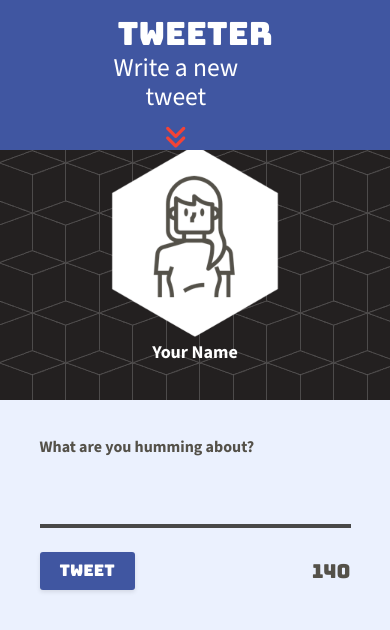
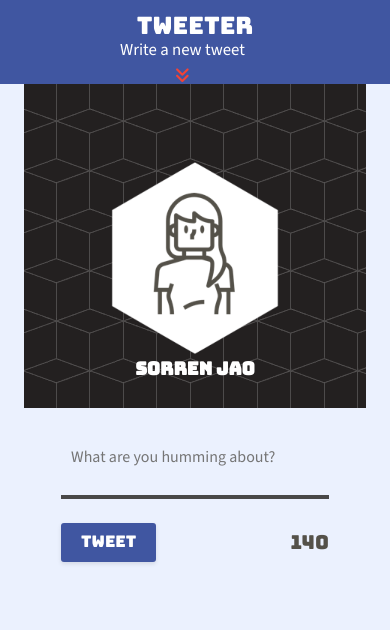
Before and after one commit to SorrenJ/tweeter, a website: page public/index.html in a window 390 px wide. Drawn offline with nearby package versions, Linux system fonts and the light colour scheme; no server answers.

Commit message:
Responsivness, flexbox, flex direction adjustments, fixed left-flex-item

```diff
--- a/public/index.html
+++ b/public/index.html
@@ -7,12 +7,10 @@
     <!-- External CSS -->
     <link rel="stylesheet" href="https://cdnjs.cloudflare.com/ajax/libs/normalize/8.0.1/normalize.min.css" type="text/css" />
 
-
      <!-- Bungee gum Font (properties of rubber and gum)-->
     <link rel="preconnect" href="https://fonts.googleapis.com">
     <link rel="preconnect" href="https://fonts.gstatic.com" crossorigin>
     <link href="https://fonts.googleapis.com/css2?family=Bungee&display=swap" rel="stylesheet">
-
 
       <!-- Source Sans 3 Font -->
 <link rel="preconnect" href="https://fonts.googleapis.com">
@@ -23,17 +21,12 @@
 
     <!-- App CSS -->
     <link rel="stylesheet" href="./styles/layout.css" type="text/css" />
-
     <link rel="stylesheet" href="./styles/nav.css" type="text/css" />
-
     <link rel="stylesheet" href="./styles/header.css" type="text/css" />
-
     <link rel="stylesheet" href="./styles/new-tweet.css" type="text/css" />
-
     <link rel="stylesheet" href="./styles/tweet.css" type="text/css" />
 
     <link rel="stylesheet" href="https://cdnjs.cloudflare.com/ajax/libs/font-awesome/6.5.2/css/all.min.css" integrity="sha512-SnH5WK+bZxgPHs44uWIX+LLJAJ9/2PkPKZ5QiAj6Ta86w+fsb2TkcmfRyVX3pBnMFcV7oQPJkl9QevSCWr3W6A==" crossorigin="anonymous" referrerpolicy="no-referrer" />
-
 
     <!-- External JS -->
     <script src="https://ajax.googleapis.com/ajax/libs/jquery/3.4.1/jquery.min.js"></script>
@@ -48,38 +41,34 @@
   <body>
     <!-- Top nav bar (fixed) -->
     <nav class ="flex-container">
-
       <div class ="flex-item-left"><span>tweeter</span></div>
-
-
       <div class ="flex-item-right">
         <p>Write a new tweet</p>
       <i class="fa-solid fa-angles-down"></i>
     </div>
     </nav>
 
-
-
+<div class ="main-container">
+  <div class = "main-item-left">
     <header class = "hero-banner">
       <div class = header-content>
           <img src="/images/profile-hex.png">
-      <!-- </div> -->
-      <!-- <br class = header-content> -->
-      <!-- <div class = header-content> -->
-          <h2>Your Name</h2>
+          <h2>Sorren Jao</h2>
       </div>
   </header>
-  <div id="empty" class="error">Sorry your tweet cannot be left empty!</div>
-  <div id="overLim" class="error">Sorry your tweet is too long!</div>
-<!-- <button id="btn_test">Test Me</button> -->
+</div>
+
+<div class ="main-item-right">
 </br>
+
     <!-- Page-specific (main) content here -->
     <main class="container">
+      <div id="empty" class="error">Sorry your tweet cannot be left empty!</div>
+      <div id="overLim" class="error">Sorry your tweet is too long!</div>
       <section class="new-tweet">
-        <!-- <h2>Compose Tweet</h2> -->
         <form action="/tweets" method="POST" id="tweet-form">
-          <label for="tweet-text">What are you humming about?</label>
-          <textarea name="text" id="tweet-text"  placeholder=""></textarea>
+          <!-- <label for="tweet-text">What are you humming about?</label> -->
+          <textarea name="text" id="tweet-text"  placeholder="What are you humming about?"></textarea>
           <div>
             <button id="btn" type="submit">Tweet</button>
             <output id="char-counter" name="counter" class="counter" for="tweet-text">140</output>
@@ -87,13 +76,13 @@
         </form>
       </section>
 
-
     </br>
     <p id="results"></p>
 
 <div id="tweet-container"></div>
-
-    </main>
+</main>
+  </div>
+  </div>
     <script src="/scripts/composer-char-counter.js"></script>
 
 
--- a/public/scripts/client.js
+++ b/public/scripts/client.js
@@ -105,7 +105,7 @@ $('.error').hide();
     })
       .then(() => {
         loadTweets(); // Load tweets again to get the new one
-        $('.error').hide();
+        $('.error').slideUp();
       })
       .catch((error) => {
         console.log("error: ", error);
--- a/public/styles/header.css
+++ b/public/styles/header.css
@@ -8,15 +8,18 @@
     text-align: center;
     /* margin-top:200px; */
     padding: 40px;
-    padding-top:100px;
+    /* padding-top:100px; */
     color: white;
     background-image: url("../images/cubes.png");
     background-color: #232020;
+    margin-left: 10%;
+    /* margin-right: 10%; */
 }
 
+
 .header-content{
-    padding-top:0.5em;
-    padding-bottom:0.5em;
+    /* padding-top:0.25em; */
+    /* padding-bottom:0.5em; */
     transform: scale(0.75);
     line-height: 0.01;
 }
@@ -24,3 +27,14 @@
 header br{
 
 }
+
+@media screen and (max-width: 800px) {
+    .hero-banner {
+        margin-left: 0;
+        padding-top:2em;
+    }
+    .header-content{
+        padding-top:100px;
+
+    }
+}
--- a/public/styles/layout.css
+++ b/public/styles/layout.css
@@ -32,3 +32,55 @@ body {
   padding: 10px;
   background-color: inherit;
  }
+
+
+ .main-container {
+  display: flex;
+  width: 100%;
+  /* height: 100%; */
+}
+
+.main-item-left {
+  /* background-color: #4056A1; */
+  font-family: "Bungee", sans-serif;
+  display: flex;
+  /* align-items: center; */
+  flex: 1;
+  width: 40%;
+  margin-top: 100px;
+  position:fixed;
+  top:0;
+}
+
+.main-item-right {
+  /* background-color: #4056A1; */
+  width: 60%;
+  display: flex;
+  /* flex-direction: column; */
+  align-items: center;
+  /* text-align: center; */
+  /* font-size: 0.8em; */
+  /* margin-right: 1.5em; */
+  margin-top: 100px;
+  /* justify-content: center; */
+  position:relative;
+  margin-left: 40%; /* so that it doesnt overlap with left item when it position fixed */
+
+}
+
+
+ @media screen and (max-width: 800px) {
+  .main-container {
+    flex-direction: column;
+    padding-top: 0.5em;
+}
+
+.main-item-right, .main-item-left {
+    flex: 100%;
+    text-align: center;
+    margin: 0;
+    padding: 0 1.5em;
+    width: 100%;
+    position:relative;
+}
+}
--- a/public/styles/nav.css
+++ b/public/styles/nav.css
@@ -1,14 +1,15 @@
 nav {
   font-weight: 400;
   font-style: normal;
-  font-size: 2em;
+  font-size: 1.5em;
   background-color: #4056A1;
   color: #FFFFFF;
   position: fixed;
   top: 0;
   width: 100vw;
   z-index: 1;
-  height: 120px;
+  /* height: 120px; */
+  height: 80px;
   display: flex;
   align-items: center;
   justify-content: space-between;
@@ -35,7 +36,7 @@ nav {
   flex-direction: column;
   align-items: center;
   text-align: center;
-  font-size: 0.8em;
+  font-size: 0.7em;
   margin-right: 1.5em;
   justify-content: center;
 }
--- a/public/styles/new-tweet.css
+++ b/public/styles/new-tweet.css
@@ -82,6 +82,7 @@
     padding:12px;
     text-align:center;
     width:80%;
+    margin-top: 10px;
     margin-left:10%;
     margin-right:10%;
 z-index:10;
```
